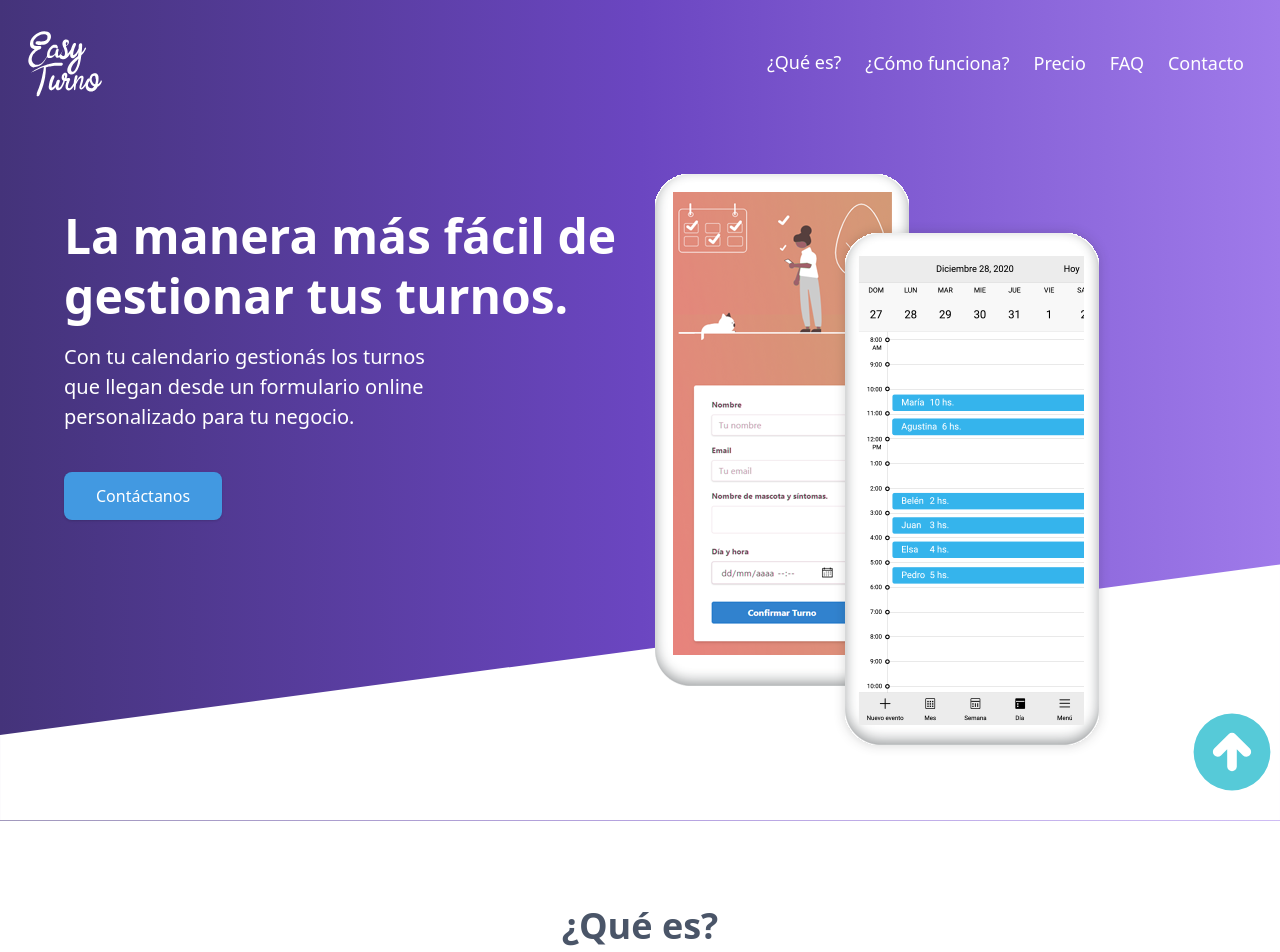
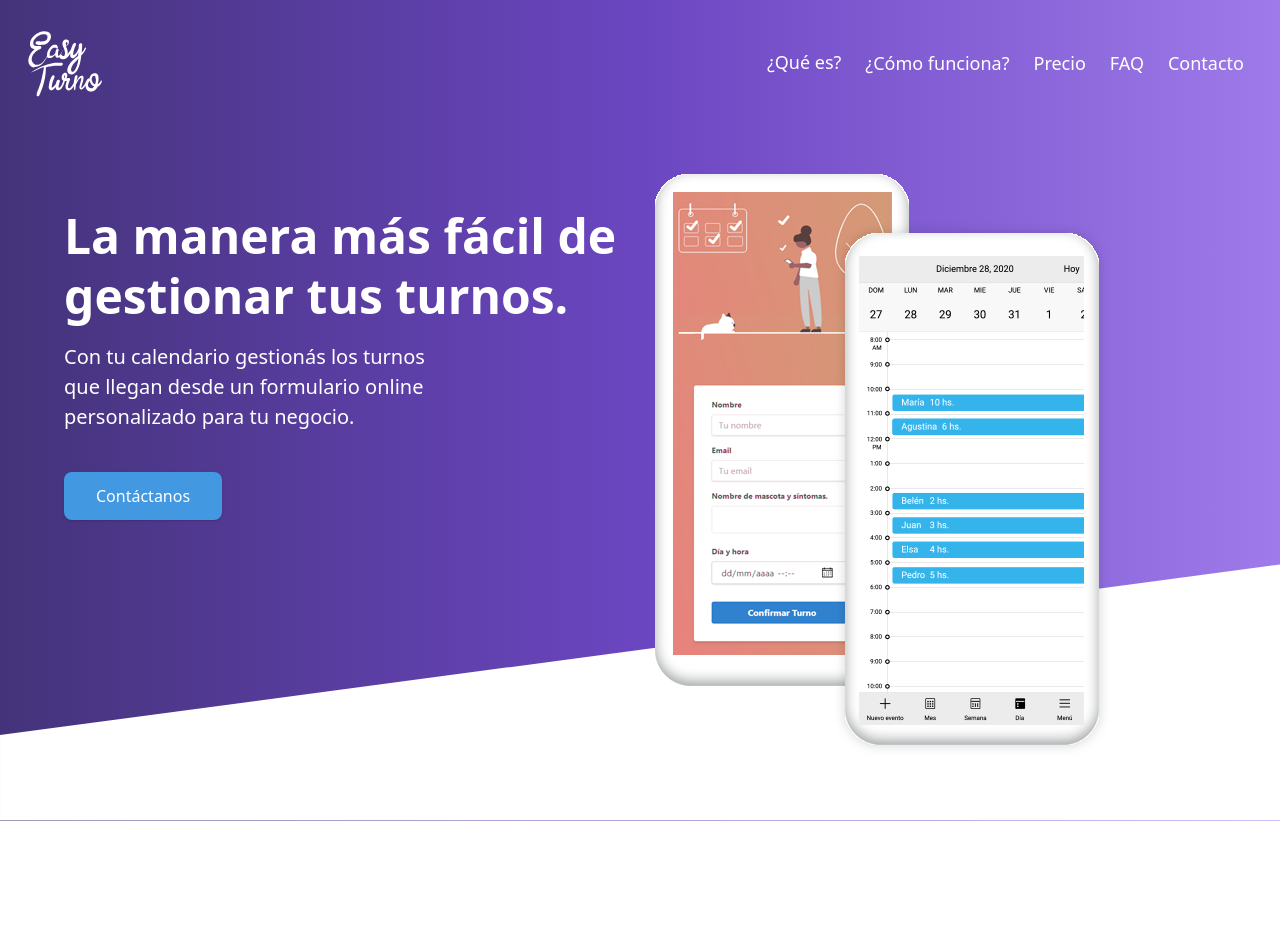
Before and after one commit to axd18/easyturnoweb, a React (Create React App) app: page / in a window 1280 px wide. Shown: the top 952 px of the page. After the commit the page ends 821 px from the top, so only its background shows below. Built offline with nearby package versions, Linux system fonts and the light colour scheme.

Commit message:
trabajando con router

```diff
--- a/package.json
+++ b/package.json
@@ -9,6 +9,7 @@
     "emailjs-com": "^2.6.4",
     "react": "^17.0.1",
     "react-dom": "^17.0.1",
+    "react-router-dom": "^5.2.0",
     "react-scripts": "4.0.0",
     "react-scroll": "^1.8.1",
     "web-vitals": "^0.2.4"
--- a/src/App.js
+++ b/src/App.js
@@ -10,21 +10,30 @@
 import Arrow from './components/Arrow';
 import Suscrip from './components/Suscrip';
 
+import { BrowserRouter as Router, Switch, Route } from 'react-router-dom';
+import { Fragment } from 'react';
+
 function App() {
 
 return (
-    <>
+    <Fragment>
+      <Router>
           <Navbar />
-      <Main id="section0"/>
-      <QueEs id="section1"/>
+        <Switch>
+          <Route exact path="/" component={Main} id="section0"/>
+          <Route exact path="/" component={QueEs} id="section1"/>
+          {/* <Main id="section0"/> */}
+          {/* <QueEs id="section1"/>
           <ComoFunciona id="section2"/>
           <Precios id="section3"/>
           <Faq id="section4"/>
           <Form id="section5"/>
           <Suscrip />
           <Footer />
-      <Arrow />
-    </>
+          <Arrow /> */}
+        </Switch>
+      </Router>
+    </Fragment>
   );
 }
 
```
Also changed, not shown: 1 other file (tests, documents, lock files or other folders). Lines whose indentation alone changed are shown as unchanged.
